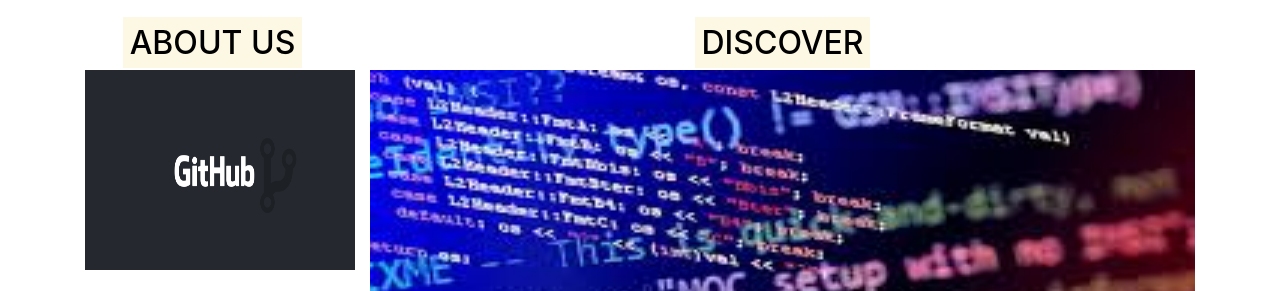
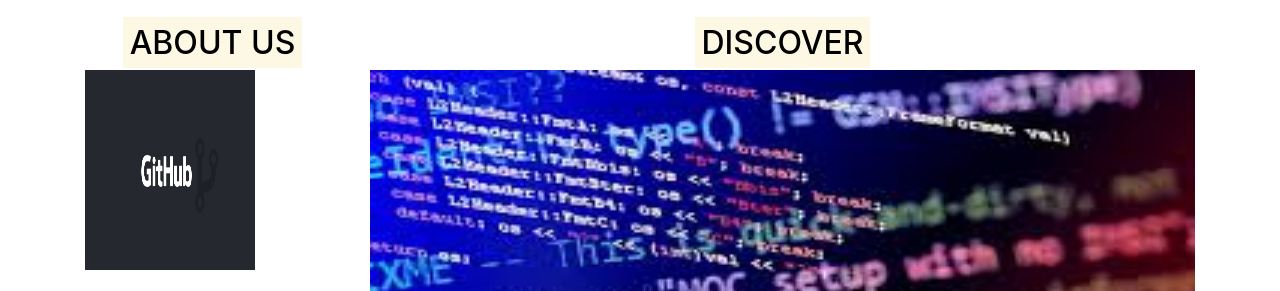
Before and after one commit to amishabagri/task3, a plain HTML site: page index.html in a window 1280 px wide. Shown: the part 462-753 px from the top of the page. Drawn offline with nearby package versions, Linux system fonts and the light colour scheme.

Commit message:
Update index.html

```diff
--- a/index.html
+++ b/index.html
@@ -73,7 +73,7 @@
     <div class="col-sm-3">
       <h2><mark>ABOUT US </mark></h2>
 
-      <div class="fakeimg lead"><img src="img7.png" alt="img" height="200" width="270"></div>
+      <div class="fakeimg lead"><img src="img7.png" alt="img" height="200" width="170"></div>
       <br>
       <p>This site is the task 3 of advanced web techology and has a video of various commands of github.</p>
       <br>
```
